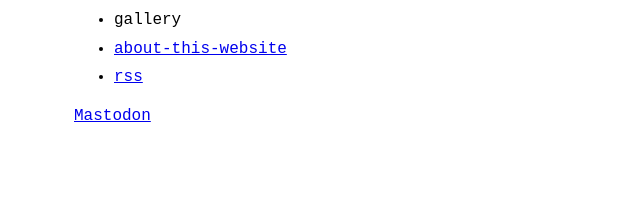
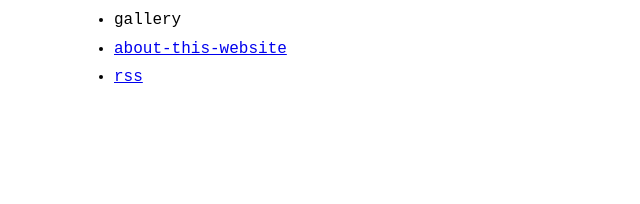
Before and after one commit to colgrave34/colgrave34.github.io, a Jekyll site: the page built from index.md, in a window 1280 px wide. Shown: the part 728-932 px from the top of the page, without its empty margins (246-886 px from the left). Built offline with Jekyll 4.4.1, drawn with Linux system fonts in a browser that asks for light colours; after the commit the page ends 900 px from its top, so only the background shows below that.

Commit message:
Change Mastodon verification link to a invisible one

```diff
--- a/index.md
+++ b/index.md
@@ -1,4 +1,4 @@
 ---
 layout: home
 ---
-<a rel="me" href="https://social.linux.pizza/@colgrave">Mastodon</a>
+<link href="https://social.linux.pizza/@colgrave" rel="me">
```
